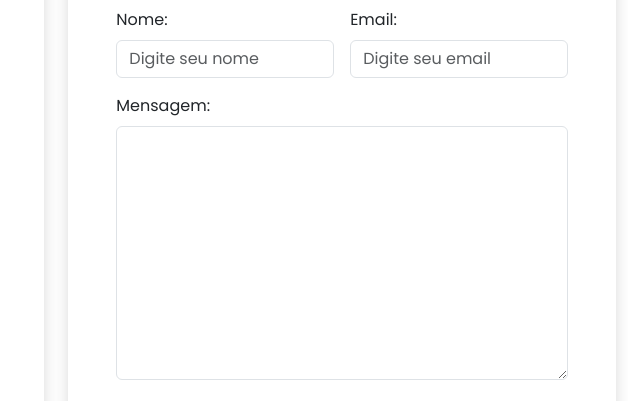
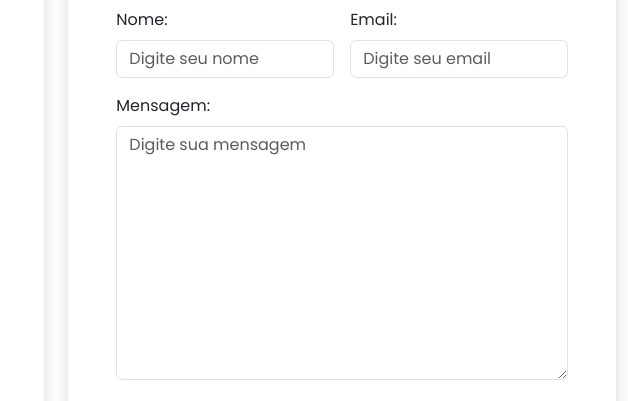
Before and after one commit to devnunes7/Portfolio, a plain HTML site: page templates/index.html in a window 1280 px wide. Shown: the part 3680-4081 px from the top of the page, 652-1280 px from the left. Drawn offline with nearby package versions, Linux system fonts and the light colour scheme.

Commit message:
texto em contato

```diff
--- a/templates/index.html
+++ b/templates/index.html
@@ -502,9 +502,7 @@ rel="stylesheet"
 
     <div class="col-12">
       <label for="Mensagem" class="form-label">Mensagem:</label>
-      <textarea type="text" class="form-control" id="Mensagem" rows="10" placeholder="Digite sua mensagem">
-
-      </textarea>
+      <textarea type="text" class="form-control" id="Mensagem" placeholder="Digite sua mensagem" rows="10"></textarea>
     </div>
 
 
```
